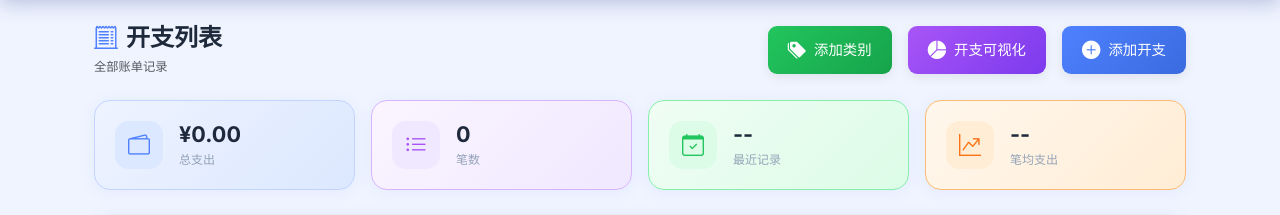
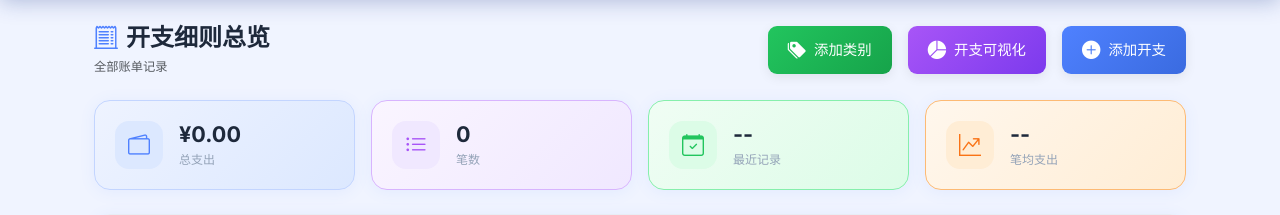
Before and after one commit to Charlesbibi/expense_tracker, a Django app: page /expenses/ in a window 1280 px wide. Shown: the part 64-279 px from the top of the page. Run offline with Django 4.2, Linux system fonts and the light colour scheme; data that the repository does not hold is empty.

Commit message:
优化前端展示

```diff
--- a/expenses/templates/expenses/list.html
+++ b/expenses/templates/expenses/list.html
@@ -1,13 +1,13 @@
 {% extends 'base.html' %}
 
-{% block title %}开支列表 - 家庭财务{% endblock %}
+{% block title %}开支细则总览 - 家庭财务{% endblock %}
 
 {% block content %}
 
 <!-- 页面标题 -->
 <div class="page-header d-flex align-items-center justify-content-between mb-4">
     <div>
-        <h2 class="page-title mb-1"><i class="bi bi-receipt-cutoff me-2 text-primary"></i>开支列表</h2>
+        <h2 class="page-title mb-1"><i class="bi bi-receipt-cutoff me-2 text-primary"></i>开支细则总览</h2>
         <p class="text-muted small mb-0">
             {% if current_year and current_month %}
                 {{ current_year }} 年 {{ current_month }} 月账单
```
